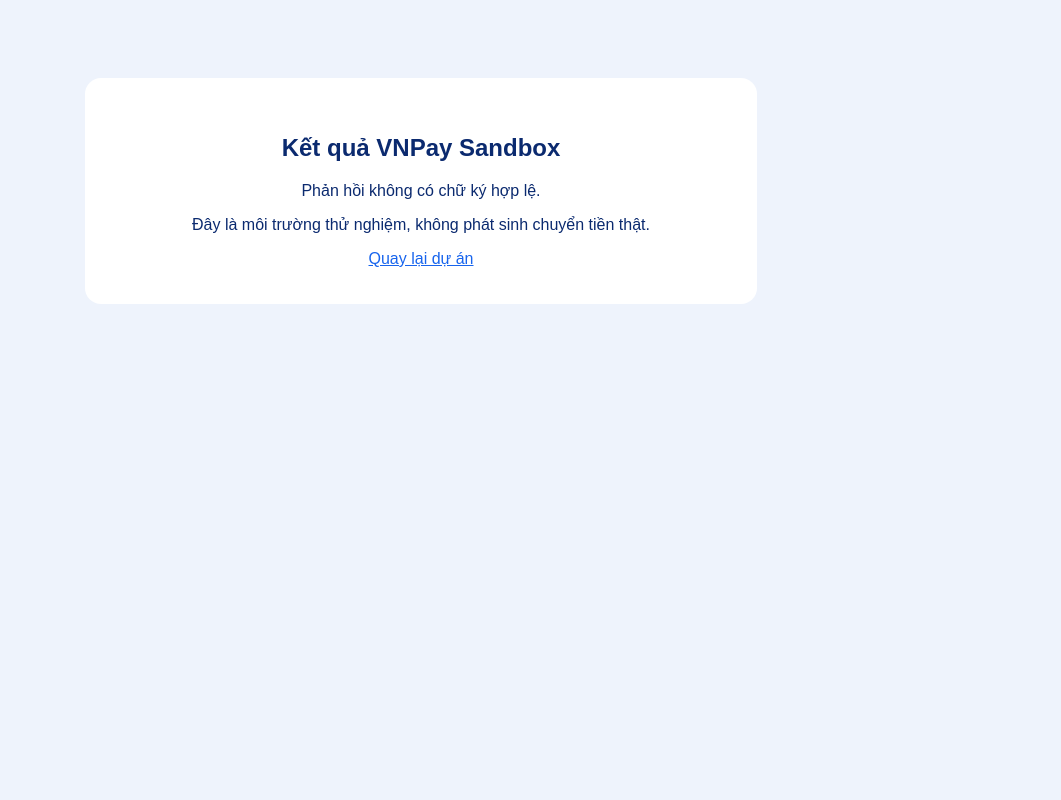
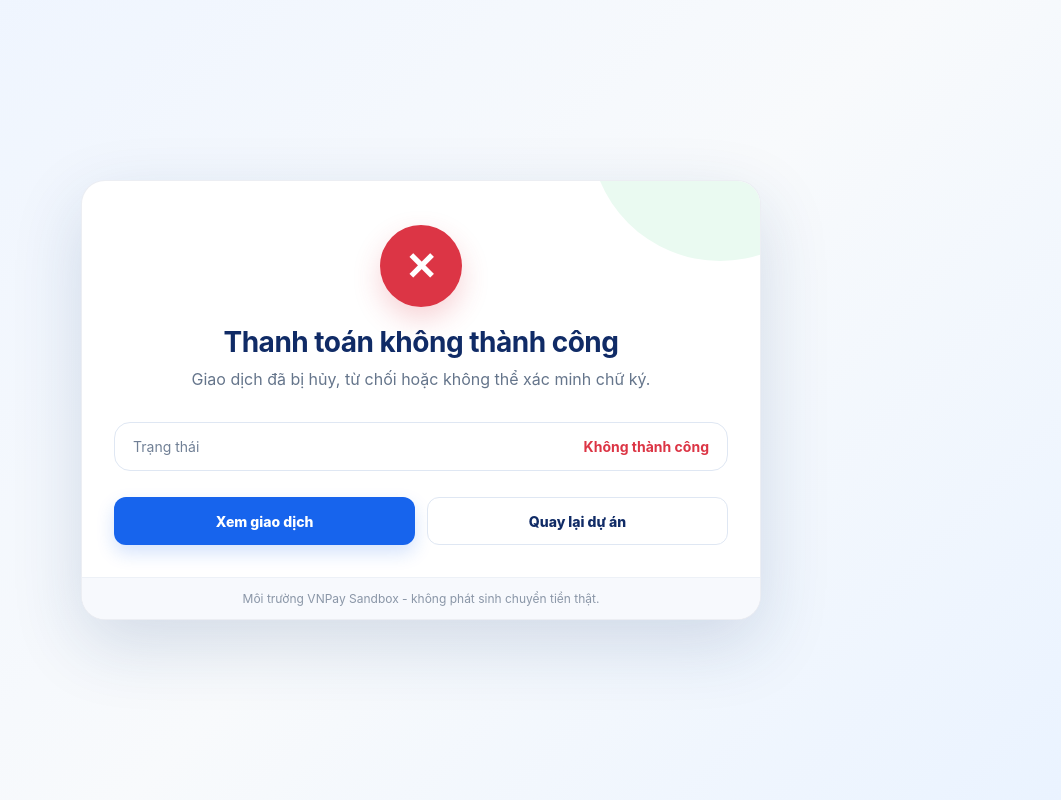
Before and after one commit to minh-mn/TalentMatch, a Spring Boot app: page /payment/vnpay/return?params=1 in a window 1280 px wide. Shown: the whole page, without its empty margins (219-1280 px from the left). Run offline with Spring Boot 4, Linux system fonts and the light colour scheme; some of the project's set-up classes (security, data sources, template engines, error pages and the like) are left out, and stand-ins take their place.

Commit message:
fix phần thanh toán

```diff
--- a/src/main/java/com/talentmatch/controller/PaymentController.java
+++ b/src/main/java/com/talentmatch/controller/PaymentController.java
@@ -53,12 +53,51 @@ public class PaymentController {
     @GetMapping("/vnpay/return")
     public String paymentReturn(@RequestParam java.util.Map<String,String> params,Model model){
         boolean verified=vnpay.verify(params);
-        boolean bankAccepted=verified&&"00".equals(params.get("vnp_ResponseCode"))&&"00".equals(params.get("vnp_TransactionStatus"));
+        String responseCode=params.get("vnp_ResponseCode");
+        String transactionStatus=params.get("vnp_TransactionStatus");
+        boolean bankAccepted=verified
+                &&"00".equals(responseCode)
+                &&(transactionStatus==null||transactionStatus.isBlank()||"00".equals(transactionStatus));
+        if(bankAccepted){
+            try{
+                String confirmCode=payments.confirmVnpay(
+                        params.get("vnp_TxnRef"),
+                        params.get("vnp_Amount"),
+                        true);
+                log.info("VNPay return confirmed locally: txnRef={}, response={}",
+                        txnRefForLog(params.get("vnp_TxnRef")),confirmCode);
+            }catch(Exception e){
+                log.error("VNPay return confirmation failed: txnRef={}",
+                        txnRefForLog(params.get("vnp_TxnRef")),e);
+            }
+        }else if(verified){
+            try{
+                payments.confirmVnpay(params.get("vnp_TxnRef"),params.get("vnp_Amount"),false);
+            }catch(Exception e){
+                log.error("VNPay failed-return confirmation failed: txnRef={}",
+                        txnRefForLog(params.get("vnp_TxnRef")),e);
+            }
+        }
         PaymentStatus status=bankAccepted?payments.statusByTransactionCode(params.get("vnp_TxnRef")).orElse(null):null;
         model.addAttribute("verified",verified);
         model.addAttribute("success",bankAccepted&&(status==PaymentStatus.PAID||status==PaymentStatus.DISBURSED));
         model.addAttribute("pending",bankAccepted&&(status==null||status==PaymentStatus.PENDING));
         model.addAttribute("failed",verified&&(!bankAccepted||status==PaymentStatus.FAILED||status==PaymentStatus.REFUNDED));
+        model.addAttribute("transactionCode",params.get("vnp_TxnRef"));
+        model.addAttribute("bankCode",params.get("vnp_BankCode"));
+        model.addAttribute("responseCode",params.get("vnp_ResponseCode"));
+        java.math.BigDecimal displayAmount=null;
+        if(params.get("vnp_Amount")!=null){
+            try{
+                displayAmount=new java.math.BigDecimal(params.get("vnp_Amount"))
+                        .divide(java.math.BigDecimal.valueOf(100));
+            }catch(NumberFormatException ignored){}
+        }
+        model.addAttribute("amount",displayAmount);
         return "payment/vnpay-return";
     }
+
+    private String txnRefForLog(String txnRef){
+        return txnRef!=null&&txnRef.matches("[A-Za-z0-9_-]{1,40}")?txnRef:"[invalid]";
+    }
 }
--- a/src/main/java/com/talentmatch/service/PaymentService.java
+++ b/src/main/java/com/talentmatch/service/PaymentService.java
@@ -88,7 +88,7 @@ public class PaymentService {
     public String confirmVnpay(String txnRef,String amount,boolean success){
         Payment tx=payments.lockByCode(txnRef).orElse(null);
         if(tx==null||!"VNPAY_SANDBOX".equals(tx.getMethod()))return "01";
-        if(tx.getStatus()==PaymentStatus.PAID||tx.getStatus()==PaymentStatus.DISBURSED)return "02";
+        if(tx.getStatus()==PaymentStatus.PAID||tx.getStatus()==PaymentStatus.DISBURSED)return "00";
         if(tx.getStatus()!=PaymentStatus.PENDING)return "02";
         long expected;
         try{expected=Math.multiplyExact(tx.getAmount().longValueExact(),100L);
--- a/src/main/resources/templates/payment/vnpay-return.html
+++ b/src/main/resources/templates/payment/vnpay-return.html
@@ -2,22 +2,77 @@
 <html lang="vi" xmlns:th="http://www.thymeleaf.org">
 <head>
     <meta charset="UTF-8">
+    <meta name="viewport" content="width=device-width, initial-scale=1">
     <title>Kết quả VNPay Sandbox</title>
     <style>
-        body{font-family:Arial;background:#eef3fc;color:#0b2a6f;text-align:center;padding:70px}
-        article{max-width:600px;margin:auto;background:white;border-radius:16px;padding:36px}
-        a{color:#1764ed}
+        :root{--navy:#102b66;--blue:#1764ed;--green:#16a765;--green-soft:#eafaf1;--red:#dc3545;--line:#dfe7f3}
+        *{box-sizing:border-box}
+        body{margin:0;font-family:Inter,Segoe UI,Arial,sans-serif;background:linear-gradient(135deg,#edf4ff 0%,#f8fafc 55%,#eaf3ff 100%);color:#17233c;min-height:100vh;display:grid;place-items:center;padding:32px 16px}
+        .result-card{width:min(680px,100%);overflow:hidden;background:#fff;border:1px solid rgba(16,43,102,.08);border-radius:24px;box-shadow:0 24px 70px rgba(27,63,119,.16)}
+        .result-head{position:relative;text-align:center;padding:44px 32px 30px;overflow:hidden}
+        .result-head:before{content:"";position:absolute;width:260px;height:260px;border-radius:50%;background:var(--green-soft);top:-180px;right:-90px}
+        .status-icon{position:relative;width:82px;height:82px;margin:0 auto 18px;border-radius:50%;display:grid;place-items:center;font-size:38px;font-weight:800;color:#fff;box-shadow:0 12px 28px rgba(22,167,101,.26);background:var(--green)}
+        .status-icon.failed{background:var(--red);box-shadow:0 12px 28px rgba(220,53,69,.22)}
+        .status-icon.pending{background:#f59e0b;box-shadow:0 12px 28px rgba(245,158,11,.22)}
+        .result-head h1{margin:0 0 8px;font-size:28px;letter-spacing:-.5px;color:var(--navy)}
+        .result-head p{margin:0;color:#65758b;line-height:1.6}
+        .details{margin:0 32px 26px;border:1px solid var(--line);border-radius:16px;overflow:hidden}
+        .detail-row{display:flex;justify-content:space-between;gap:16px;padding:15px 18px;border-bottom:1px solid var(--line);font-size:14px}
+        .detail-row:last-child{border-bottom:0}
+        .detail-row span{color:#718096}
+        .detail-row strong{color:var(--navy);text-align:right;overflow-wrap:anywhere}
+        .amount-row{background:#f8fbff}
+        .amount-row strong{font-size:20px;color:var(--green)}
+        .actions{display:grid;grid-template-columns:1fr 1fr;gap:12px;padding:0 32px 32px}
+        .action{height:48px;border-radius:12px;text-decoration:none;display:flex;align-items:center;justify-content:center;font-weight:800;font-size:14px;transition:.2s}
+        .action.primary{background:var(--blue);color:#fff;box-shadow:0 8px 18px rgba(23,100,237,.18)}
+        .action.secondary{border:1px solid var(--line);color:var(--navy);background:#fff}
+        .sandbox{margin:0;padding:13px 32px;text-align:center;background:#f7f9fd;border-top:1px solid #edf1f7;color:#8a96a7;font-size:12px}
+        @media(max-width:560px){body{padding:12px}.result-head{padding:36px 20px 24px}.details{margin:0 20px 22px}.actions{grid-template-columns:1fr;padding:0 20px 24px}.detail-row{align-items:flex-start}.sandbox{padding-inline:20px}.status-icon{width:72px;height:72px}}
     </style>
 </head>
 <body>
-<article>
-    <h1>Kết quả VNPay Sandbox</h1>
-    <p th:if="${!verified}">Phản hồi không có chữ ký hợp lệ.</p>
-    <p th:if="${success}">Giao dịch đã được VNPay xác nhận và cập nhật thành công.</p>
-    <p th:if="${pending}">VNPay đã phản hồi thành công. Giao dịch đang chờ hệ thống xác nhận qua IPN; hãy kiểm tra lại trong dự án sau ít phút.</p>
-    <p th:if="${failed}">Giao dịch không thành công, đã bị hủy hoặc không thể xác nhận.</p>
-    <p>Đây là môi trường thử nghiệm, không phát sinh chuyển tiền thật.</p>
-    <a th:href="@{/customer/projects}">Quay lại dự án</a>
+<article class="result-card">
+    <header class="result-head">
+        <div th:if="${success}" class="status-icon">&#10003;</div>
+        <div th:if="${pending}" class="status-icon pending">&#9203;</div>
+        <div th:if="${failed or !verified}" class="status-icon failed">&#10005;</div>
+
+        <h1 th:if="${success}">Thanh toán thành công</h1>
+        <h1 th:if="${pending}">Đang xác nhận thanh toán</h1>
+        <h1 th:if="${failed or !verified}">Thanh toán không thành công</h1>
+
+        <p th:if="${success}">Giao dịch đã được xác nhận và trạng thái thanh toán đã được cập nhật.</p>
+        <p th:if="${pending}">VNPay đã phản hồi thành công. Hệ thống đang hoàn tất xác nhận giao dịch.</p>
+        <p th:if="${failed or !verified}">Giao dịch đã bị hủy, từ chối hoặc không thể xác minh chữ ký.</p>
+    </header>
+
+    <section class="details">
+        <div class="detail-row" th:if="${transactionCode}">
+            <span>Mã giao dịch</span>
+            <strong th:text="${transactionCode}">VNS000000</strong>
+        </div>
+        <div class="detail-row" th:if="${amount != null}">
+            <span>Số tiền thanh toán</span>
+            <strong th:text="${#numbers.formatDecimal(amount,0,'POINT',0,'COMMA')+'đ'}">0đ</strong>
+        </div>
+        <div class="detail-row" th:if="${bankCode}">
+            <span>Ngân hàng</span>
+            <strong th:text="${bankCode}">VNPay</strong>
+        </div>
+        <div class="detail-row">
+            <span>Trạng thái</span>
+            <strong th:if="${success}" style="color:#16a765">Đã thanh toán</strong>
+            <strong th:if="${pending}" style="color:#d97706">Đang xử lý</strong>
+            <strong th:if="${failed or !verified}" style="color:#dc3545">Không thành công</strong>
+        </div>
+    </section>
+
+    <div class="actions">
+        <a class="action primary" th:href="@{/customer/payments(tab='transactions')}">Xem giao dịch</a>
+        <a class="action secondary" th:href="@{/customer/projects}">Quay lại dự án</a>
+    </div>
+    <p class="sandbox">Môi trường VNPay Sandbox - không phát sinh chuyển tiền thật.</p>
 </article>
 </body>
 </html>
```
Also changed, not shown: src/main/java/com/talentmatch/config/DataInitializer.java (+24 -1 lines).
